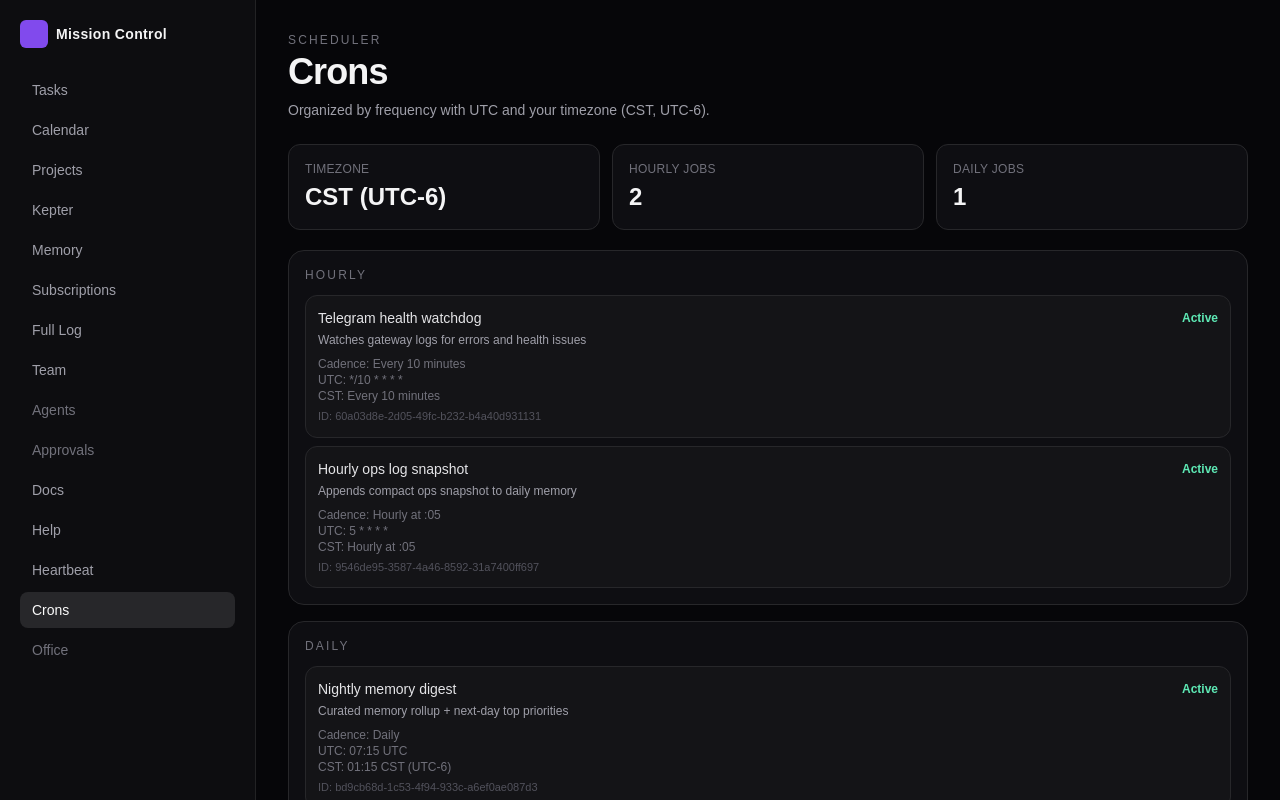
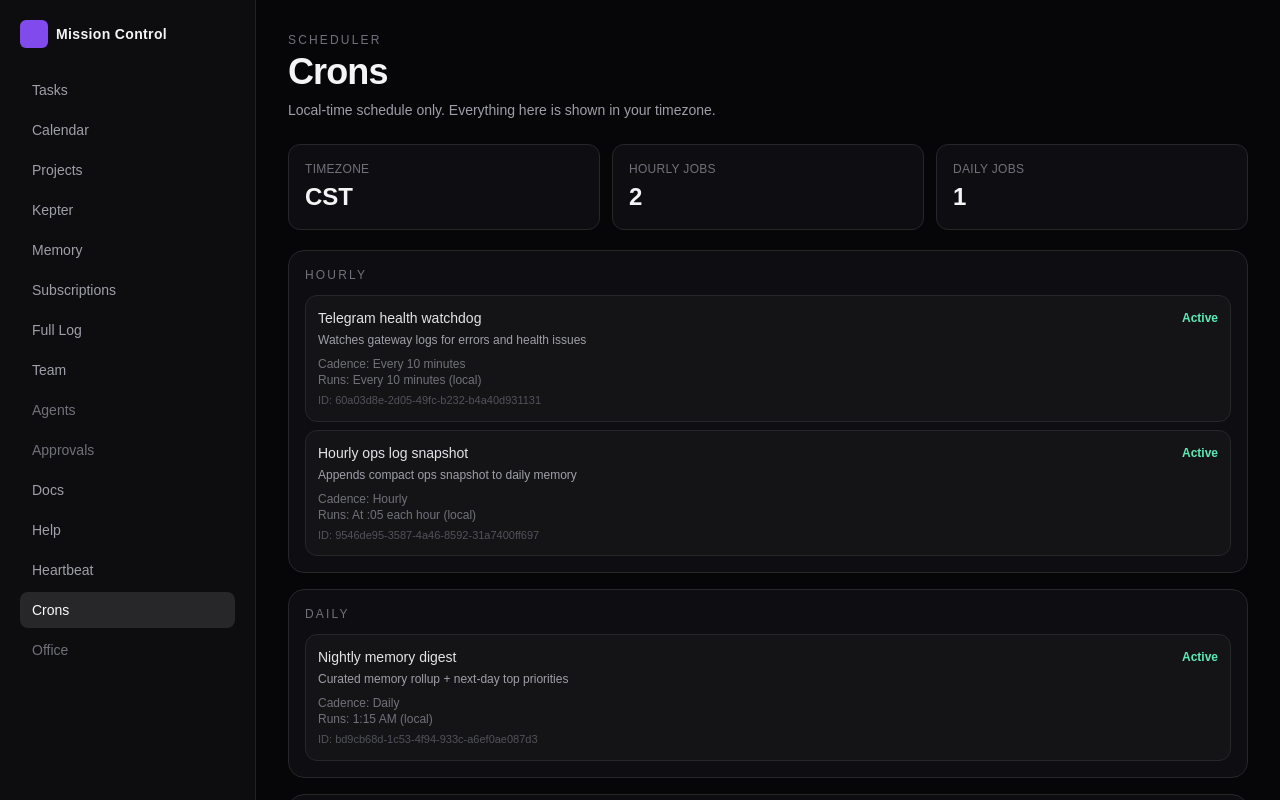
Before and after one commit to maltch1977/mission_control, a Next.js app in the folder mission-control/: page /crons in a window 1280 px wide. Shown: the top 800 px of the page. Built offline with nearby package versions, Linux system fonts and the light colour scheme.

Commit message:
Crons UI: local-time-first wording and remove UTC clutter

```diff
--- a/mission-control/src/app/crons/page.tsx
+++ b/mission-control/src/app/crons/page.tsx
@@ -5,8 +5,7 @@ import { Sidebar } from "@/components/sidebar";
 type CronItem = {
   name: string;
   cadence: string;
-  utc: string;
-  cst: string;
+  localTime: string;
   purpose: string;
   id: string;
   status: "Active" | "Paused";
@@ -16,17 +15,15 @@ const hourly: CronItem[] = [
   {
     name: "Telegram health watchdog",
     cadence: "Every 10 minutes",
-    utc: "*/10 * * * *",
-    cst: "Every 10 minutes",
+    localTime: "Every 10 minutes",
     purpose: "Watches gateway logs for errors and health issues",
     id: "60a03d8e-2d05-49fc-b232-b4a40d931131",
     status: "Active",
   },
   {
     name: "Hourly ops log snapshot",
-    cadence: "Hourly at :05",
-    utc: "5 * * * *",
-    cst: "Hourly at :05",
+    cadence: "Hourly",
+    localTime: "At :05 each hour",
     purpose: "Appends compact ops snapshot to daily memory",
     id: "9546de95-3587-4a46-8592-31a7400ff697",
     status: "Active",
@@ -37,8 +34,7 @@ const daily: CronItem[] = [
   {
     name: "Nightly memory digest",
     cadence: "Daily",
-    utc: "07:15 UTC",
-    cst: "01:15 CST (UTC-6)",
+    localTime: "1:15 AM",
     purpose: "Curated memory rollup + next-day top priorities",
     id: "bd9cb68d-1c53-4f94-933c-a6ef0ae087d3",
     status: "Active",
@@ -56,12 +52,12 @@ export default function CronsPage() {
             <p className="text-xs uppercase tracking-[0.18em] text-zinc-500">Scheduler</p>
             <h1 className="mt-1 text-4xl font-semibold tracking-tight">Crons</h1>
             <p className="mt-2 text-sm text-zinc-400">
-              Organized by frequency with UTC and your timezone (CST, UTC-6).
+              Local-time schedule only. Everything here is shown in your timezone.
             </p>
           </header>
 
           <section className="mb-5 grid grid-cols-1 gap-3 md:grid-cols-3">
-            <Stat label="Timezone" value="CST (UTC-6)" />
+            <Stat label="Timezone" value="CST" />
             <Stat label="Hourly Jobs" value={String(hourly.length)} />
             <Stat label="Daily Jobs" value={String(daily.length)} />
           </section>
@@ -107,8 +103,7 @@ function CronCard({ job }: { job: CronItem }) {
       </div>
       <p className="text-xs text-zinc-400">{job.purpose}</p>
       <p className="mt-2 text-xs text-zinc-500">Cadence: {job.cadence}</p>
-      <p className="text-xs text-zinc-500">UTC: {job.utc}</p>
-      <p className="text-xs text-zinc-500">CST: {job.cst}</p>
+      <p className="text-xs text-zinc-500">Runs: {job.localTime} (local)</p>
       <p className="mt-1 text-[11px] text-zinc-600">ID: {job.id}</p>
     </article>
   );
```
